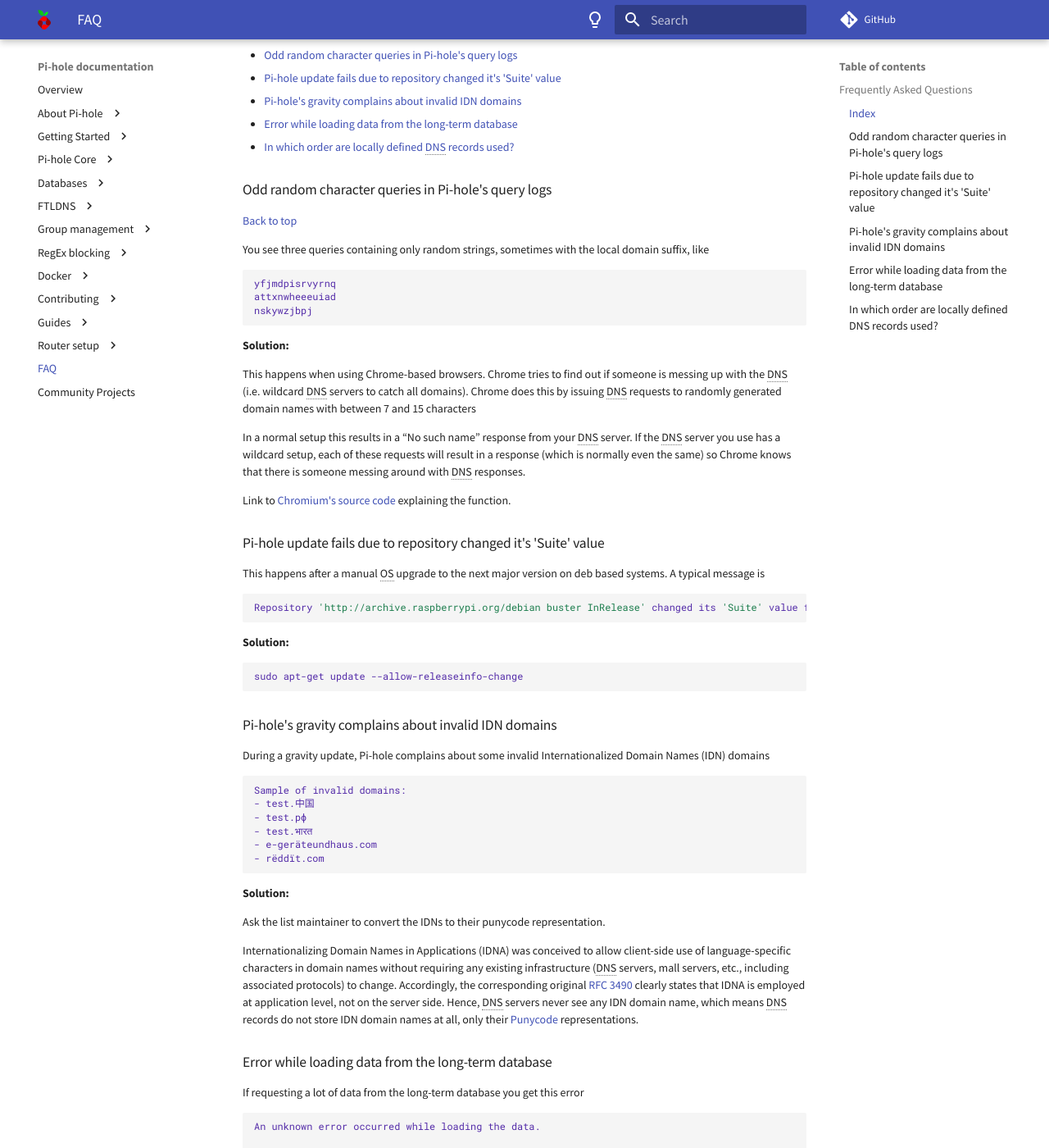
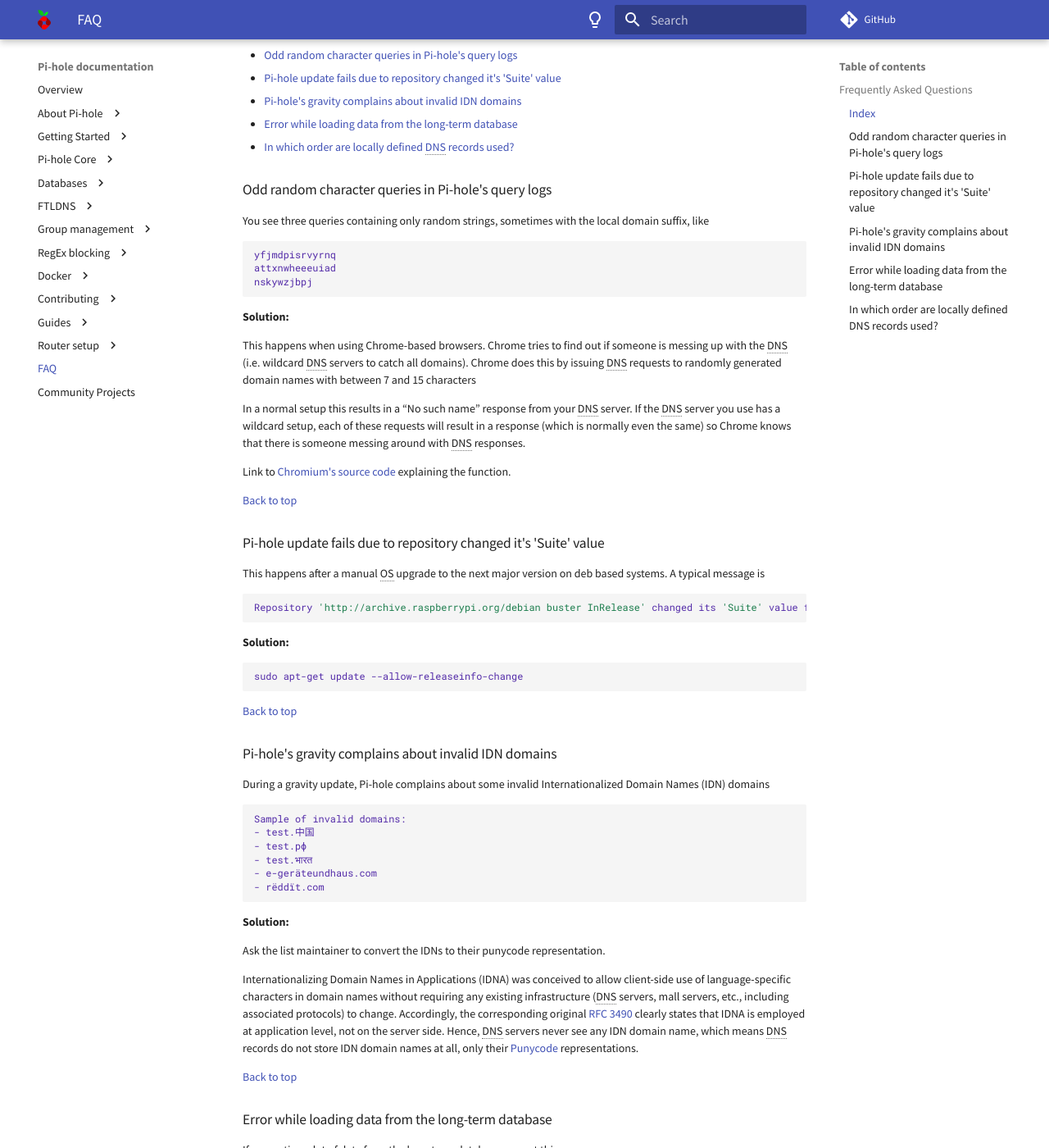
Before and after one commit to pi-hole/docs, an MkDocs documentation site: the page built from docs/main/faq.md, in a window 1280 px wide and 1400 px high, scrolled down 246 px. Shown: the whole window at 82% size. Built offline with MkDocs 1.6.1 and Material for MkDocs 9.7.7, drawn with Linux system fonts in a browser that asks for light colours; comment, search, counter and statistics services are not loaded; some of the changed text lies outside the part shown.

Commit message:
Update faq.md
Signed-off-by: Chris L <github@holosys.co.uk>

````diff
--- a/docs/main/faq.md
+++ b/docs/main/faq.md
@@ -29,6 +28,8 @@
 
 Link to [Chromium's source code](https://chromium.googlesource.com/chromium/src/+/refs/heads/main/chrome/browser/intranet_redirect_detector.cc#132) explaining the function.
 
+[Back to top](#index)
+
 ### Pi-hole update fails due to repository changed it's 'Suite' value
 
 This happens after a manual OS upgrade to the next major version on deb based systems. A typical message is
@@ -42,6 +43,8 @@
 ```bash
 sudo apt-get update --allow-releaseinfo-change
 ```
+
+[Back to top](#index)
 
 ### Pi-hole's gravity complains about invalid IDN domains
 
@@ -62,6 +65,8 @@
 
 Internationalizing Domain Names in Applications (IDNA) was conceived to allow client-side use of language-specific characters in domain names without requiring any existing infrastructure (DNS servers, mall servers, etc., including associated protocols) to change. Accordingly, the corresponding original [RFC 3490](https://tools.ietf.org/html/rfc3490) clearly states that IDNA is employed at application level, not on the server side.
 Hence, DNS servers never see any IDN domain name, which means DNS records do not store IDN domain names at all, only their [Punycode](https://en.wikipedia.org/wiki/Punycode)  representations.
+
+[Back to top](#index)
 
 ### Error while loading data from the long-term database
 
@@ -115,6 +120,8 @@
 sudo service lighttpd restart
 ```
 
+[Back to top](#index)
+
 ### In which order are locally defined DNS records used?
 
 **Answer:**
@@ -127,3 +134,5 @@
 4. Read from the "Local (custom) DNS" list (stored in `/etc/pihole/custom.list`)
 
 Only the first record will trigger an address-to-name association.
+
+[Back to top](#index)
````
Also changed, not shown: other parts of docs/main/faq.md (+0 -1 lines).
